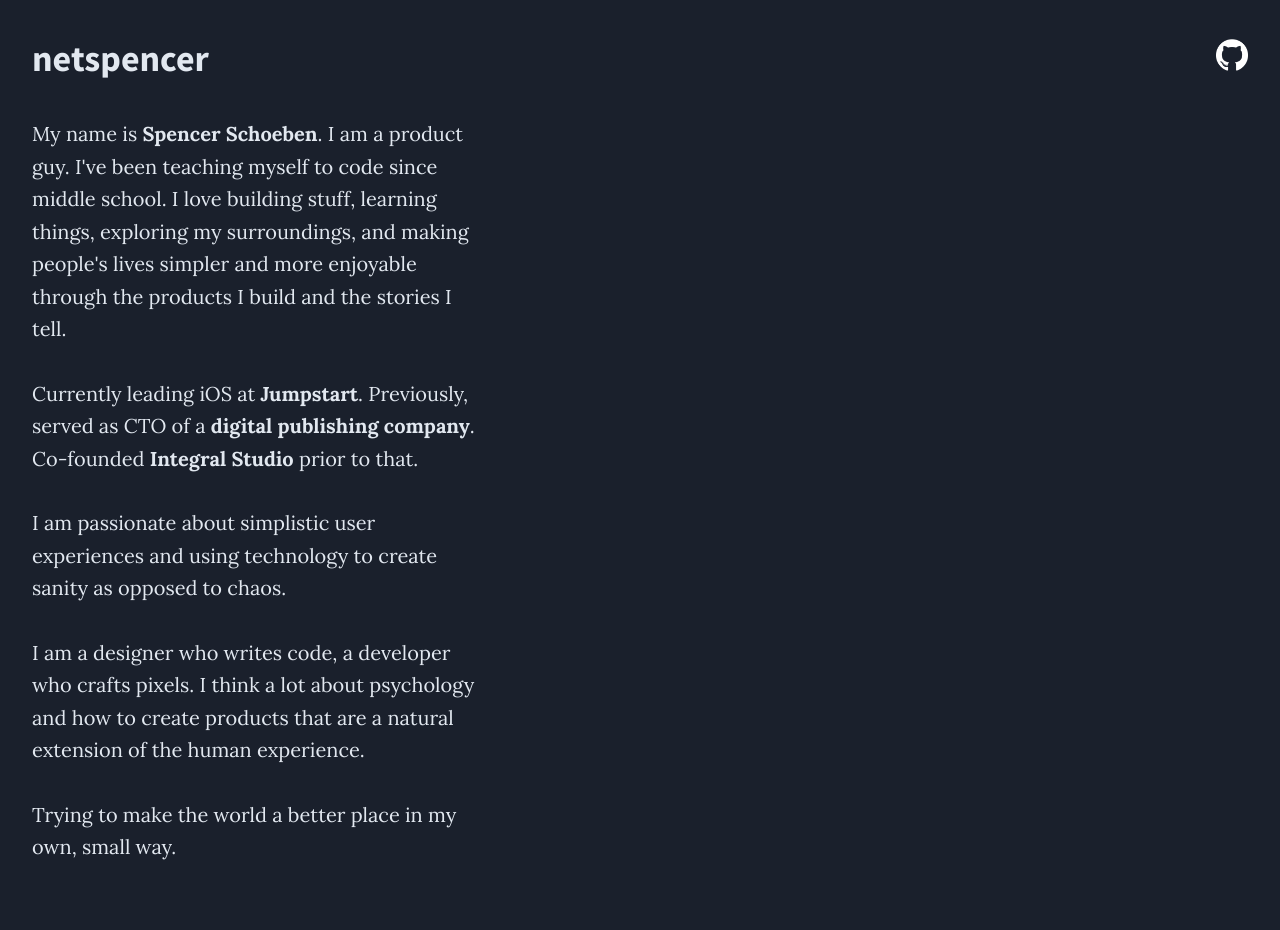
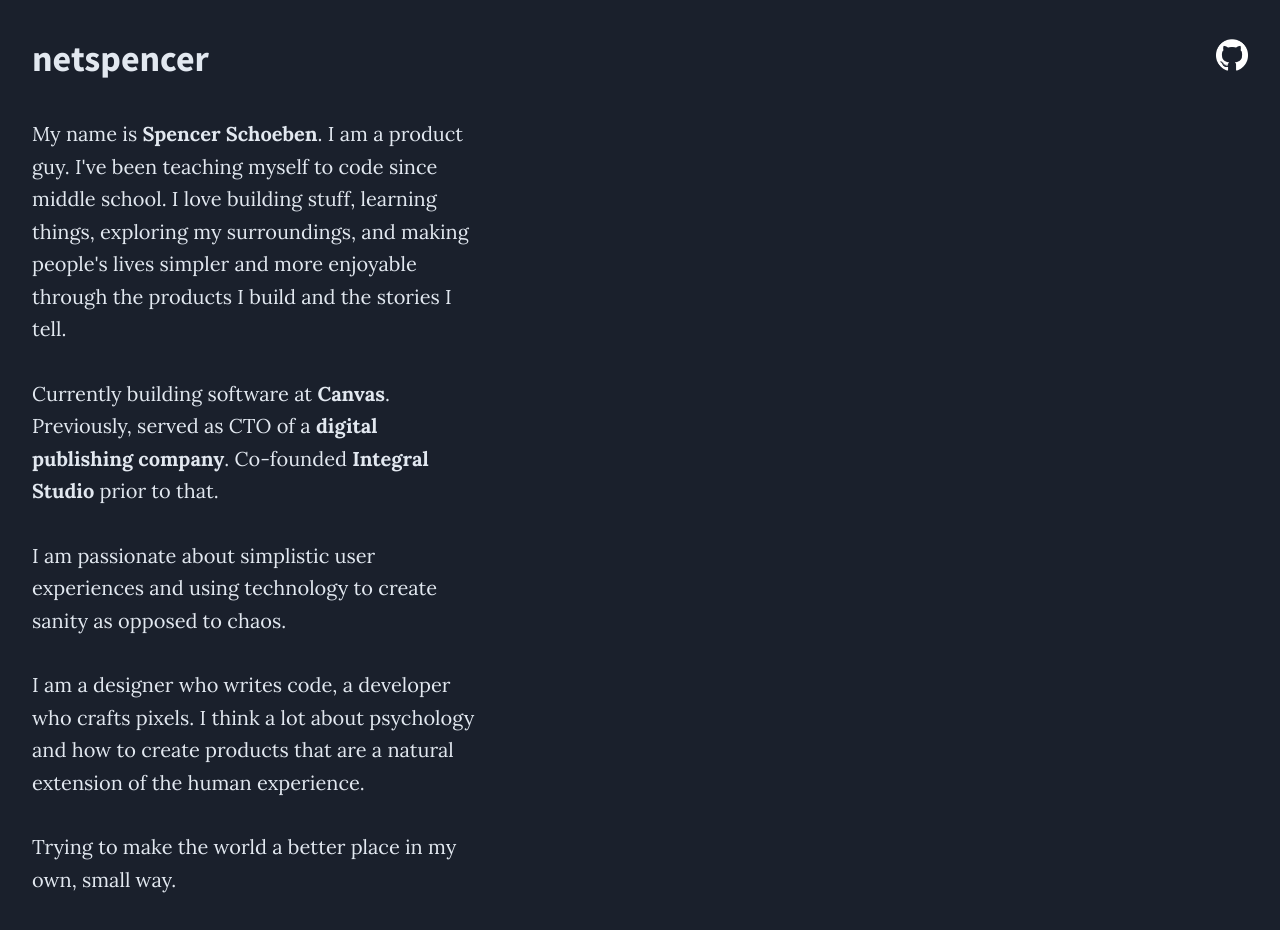
Before and after one commit to netspencer/netspencer.com, a Next.js app: page / in a window 1280 px wide. Shown: the top 930 px of the page. Built offline with nearby package versions, Linux system fonts and the light colour scheme.

Commit message:
rebrand to canvas, switch to fullstack engineer

```diff
--- a/pages/index.tsx
+++ b/pages/index.tsx
@@ -83,13 +83,13 @@ const Page: NextPage = () => (
             'leading-relaxed'
           )}
         >
-          Currently leading iOS at{' '}
+          Currently building software at{' '}
           <a
             className={classNames('font-bold', 'hover:underline')}
             target="_blank"
-            href="https://jumpstart.me"
+            href="https://canvas.me"
           >
-            Jumpstart
+            Canvas
           </a>
           . Previously, served as CTO of a{' '}
           <a
```
